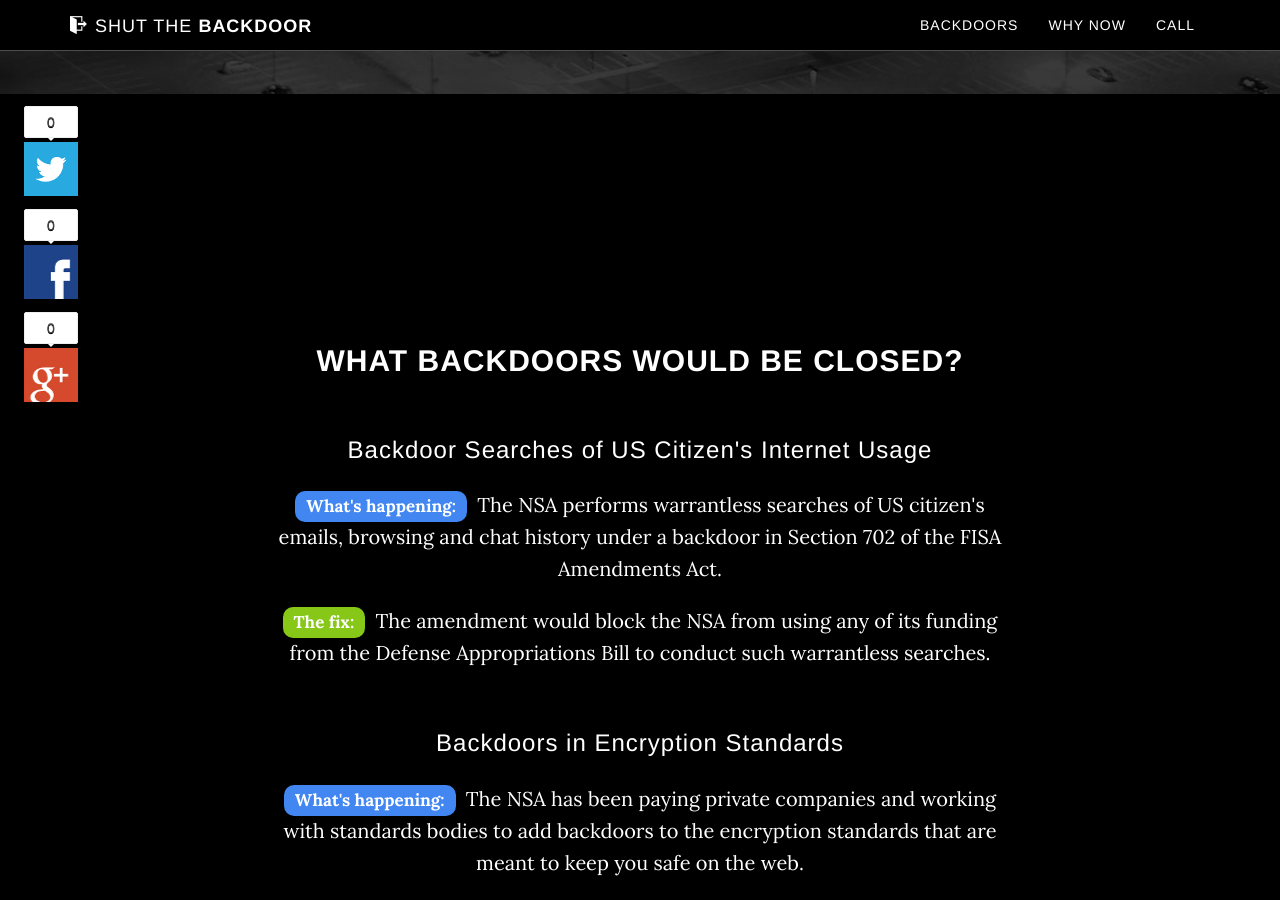
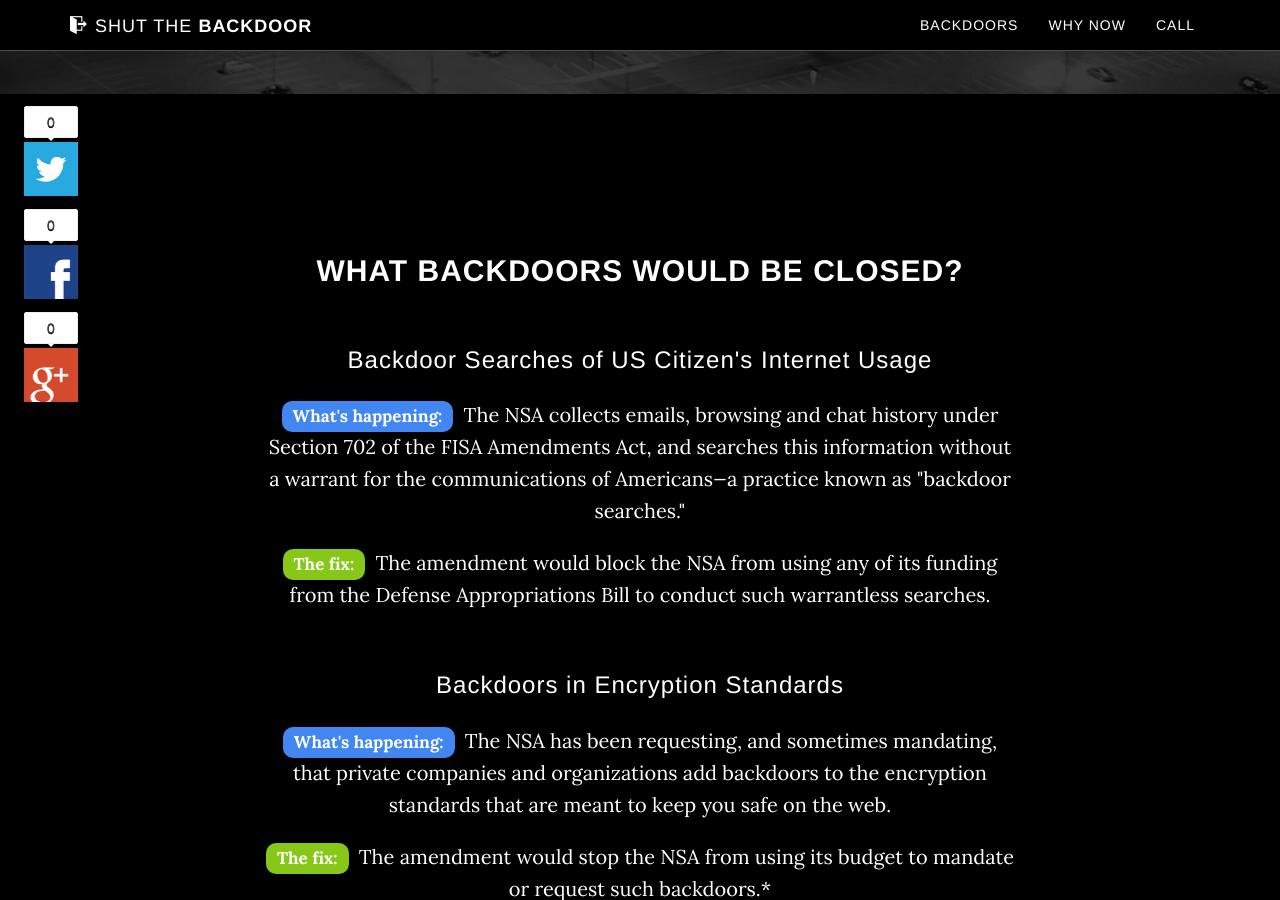
Before and after one commit to tfrce/shutthebackdoor, a Jekyll site: the page index.html, which Jekyll copies as it is, in a window 1280 px wide and 900 px high, scrolled down 806 px. Built offline with Jekyll 4.4.1, drawn with Linux system fonts in a browser that asks for light colours; some web fonts are replaced; some of the changed text lies outside the part shown.

Commit message:
Changes to text etc

```diff
--- a/css/grayscale.less
+++ b/css/grayscale.less
@@ -307,7 +307,7 @@ blockquote {
 
 @media(min-width:767px) {
     .content-section {
-        padding-top: 250px;
+        padding-top: 160px;
     }
 
     .download-section {
--- a/index.html
+++ b/index.html
@@ -29,7 +29,6 @@
     <meta property="og:image" content="https://shutthebackdoor.net/img/og-image.jpg"/>
     <meta property="og:site_name" content="ShutTheBackdoor.net"/>
     <meta property="fb:admins" content="36801504"/>
-    <meta property="fb:app_id" content="709021229138321"/>
 
      <!-- Twitter: card tags -->
     <meta name="twitter:card" content="summary_large_image">
@@ -107,13 +106,15 @@
                 <h2>What backdoors would be closed?</h2>
 
                 <h4>Backdoor Searches of US Citizen's Internet Usage</h4>
-                <p><span class="badge">What's happening:</span> The NSA performs warrantless searches of US citizen's emails, browsing and chat history under a backdoor in Section 702 of the FISA Amendments Act.</p>
+                <p><span class="badge">What's happening:</span> The NSA collects emails, browsing and chat history under Section 702 of the FISA Amendments Act, and searches this information without a warrant for the communications of Americans—a practice known as "backdoor searches."</p>
                 <p><span class="badge fix">The fix:</span> The amendment would block the NSA from using any of its funding from the Defense Appropriations Bill to conduct such warrantless searches. </p>
 
                 <h4>Backdoors in Encryption Standards</h4>
-                <p><span class="badge">What's happening:</span> The NSA has been paying private companies and working with standards bodies to add backdoors to the encryption standards that are meant to keep you safe on the web. </p>
+                <p><span class="badge">What's happening:</span> The NSA has been requesting, and sometimes mandating, that private companies and organizations add backdoors to the encryption standards that are meant to keep you safe on the web. </p>
 
-                <p><span class="badge fix">The fix:</span> The amendment would stop the NSA from using its budget to mandate or request such backdoors.</p>
+                <p><span class="badge fix">The fix:</span> The amendment would stop the NSA from using its budget to mandate or request such backdoors.*</p>
+
+                <p class="small">* This fix doesn't affect CALEA mandates (<a href="https://www.eff.org/issues/calea">read more</a>).
             </div>
         </div>
     </section>
@@ -128,7 +129,7 @@
                         <p>If you understand what the backdoors above mean for the future of freedom and privacy, its your responsibility to pick up the phone and call. <br>It's your Internet and your freedom at stake.</p>
 
                         <h4>The vote is imminent:</h4>
-                        <p>The amendment being offered by Rep. Zoe Lofgren is due to be voted on either today (June 18th) or tomorrow. Now is the time call and be counted. </p>
+                        <p>The amendment being offered by Rep. Zoe Lofgren and Rep. Thomas Massie is due to be voted on either today (June 18th) or tomorrow. Now is the time call and be counted. </p>
 
                         <h4>Your call makes a difference:</h4>
 
@@ -147,13 +148,13 @@
         <div class="row">
             <div class="col-lg-8 col-lg-offset-2">
               <div class="share-buttons">
-                 <a data-network="twitter" href="http://shutthebackdoor.net" count="0" target="_blank" class="twitter-button social-count" >
+                 <a data-network="twitter" href="https://twitter.com/intent/tweet?status=A%20critical%20vote%20happening%20TODAY%20in%20the%20Congress%20could%20put%20a%20stop%20to%20backdoor%20Internet%20surveillance.%20-%3E%20https%3A%2F%2Fshutthebackdoor.net&related=eff,tfrce" count="0" target="_blank" class="twitter-button social-count" >
                      <div class="sicon" id="stwit"></div>
                  </a>
-                 <a href="http://shutthebackdoor.net" data-network="facebook" count="0" target="_blank" class="social-count facebook-button">
+                 <a href=""https://www.facebook.com/sharer/sharer.php?u=https%3A%2F%2Fshutthebackdoor.net%2F&display=popup" data-network="facebook" count="0" target="_blank" class="social-count facebook-button">
                      <div class="sicon" id="sfb"></div>
                  </a>
-                 <a count="0" href="http://shutthebackdoor.net" data-network="googleplus" target="_blank" class="social-count google-button">
+                 <a count="0" href="https://plus.google.com/share?url=https://shutthebackdoor.net" data-network="googleplus" target="_blank" class="social-count google-button">
                    <div class="sicon" id="sgplus"></div>
                  </a>
                </div>
```
Also changed, not shown: css/grayscale.css.
